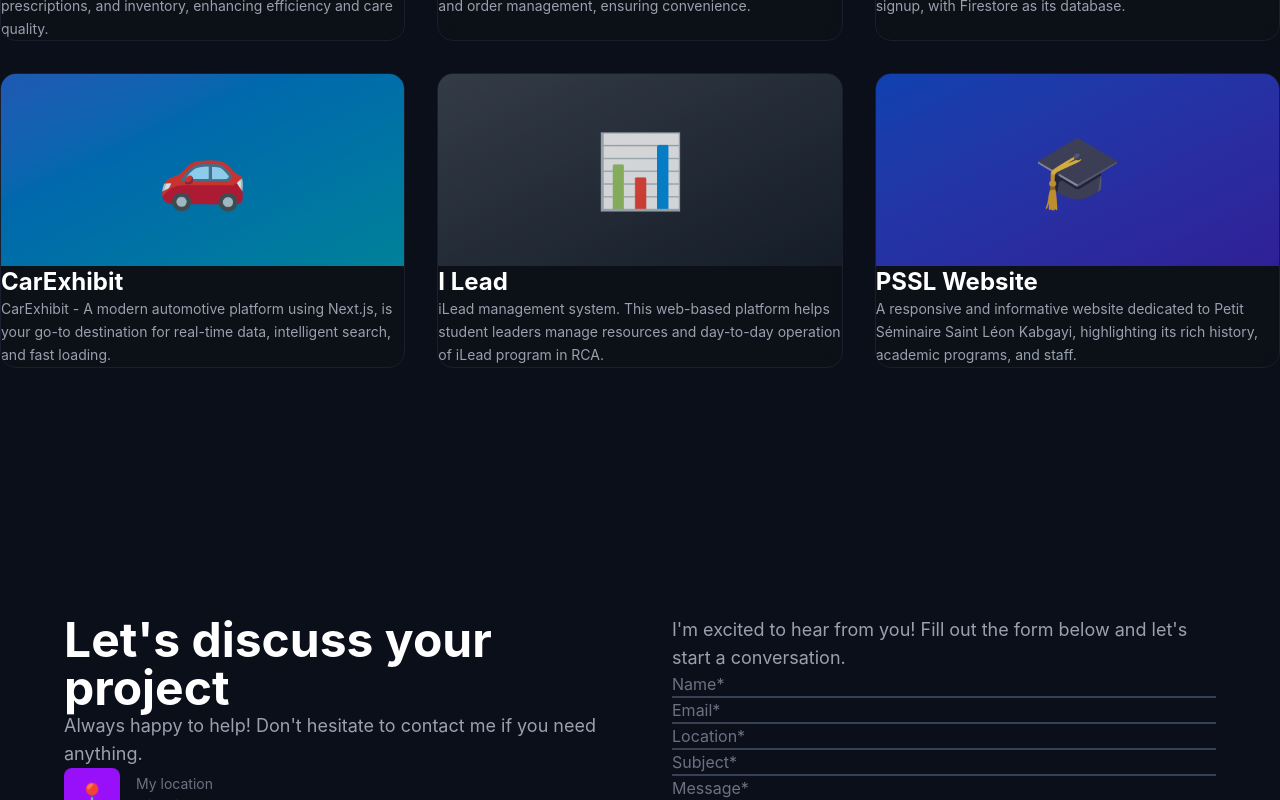
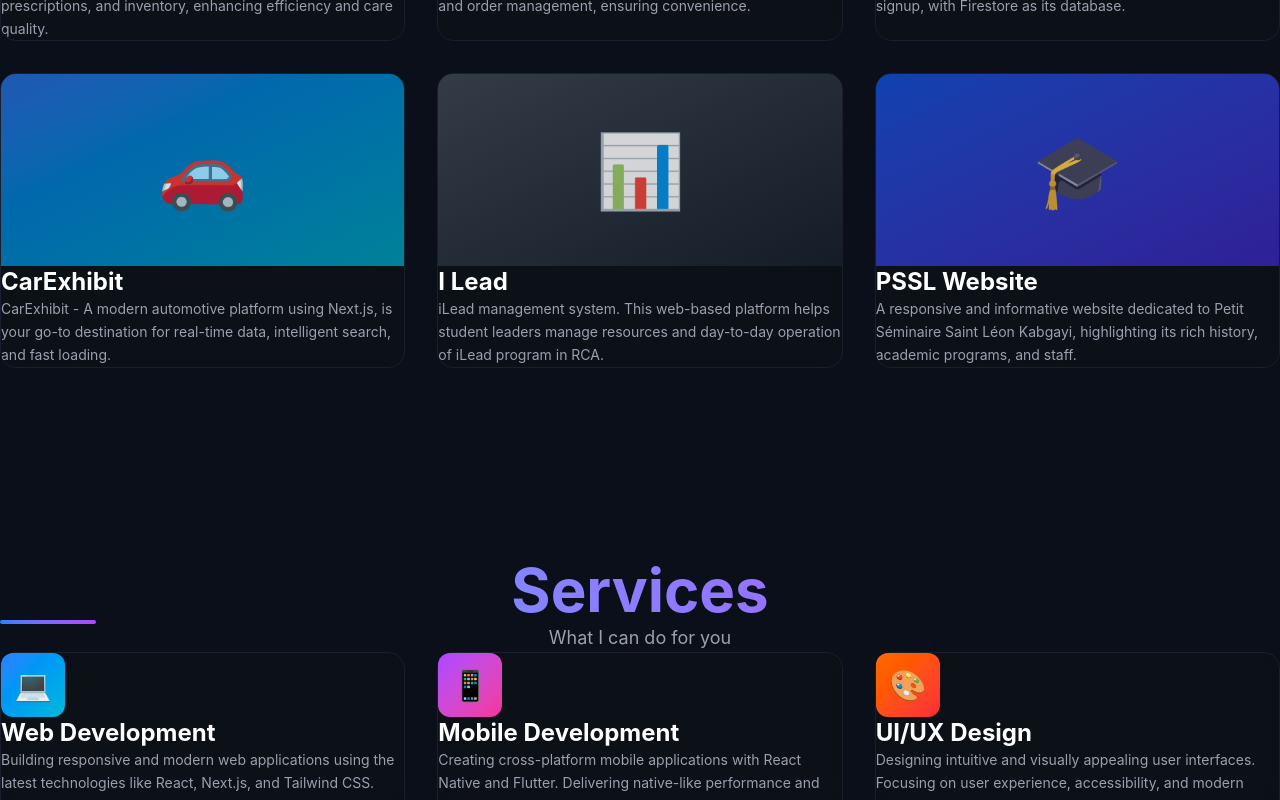
Before and after one commit to IshimweArlene/Portfolio-, a Next.js app: page / in a window 1280 px wide. Shown: the part 2000-2800 px from the top of the page. Built offline with nearby package versions, Linux system fonts and the light colour scheme.

Commit message:
added services

```diff
--- a/app/page.tsx
+++ b/app/page.tsx
@@ -9,6 +9,7 @@ export default function Portfolio() {
   const [typedText, setTypedText] = useState('');
   const [aboutVisible, setAboutVisible] = useState(false);
   const [projectsVisible, setProjectsVisible] = useState(false);
+  const [servicesVisible, setServicesVisible] = useState(false);
   const [contactVisible, setContactVisible] = useState(false);
 
   const phrases = ['Back end development', 'Front end development', 'UI/UX Design', 'Mobile Development'];
@@ -25,7 +26,7 @@ export default function Portfolio() {
     }
 
     const handleScroll = () => {
-      const sections = ['home', 'about', 'projects', 'contact'];
+      const sections = ['home', 'about', 'projects', 'services', 'contact'];
       const scrollPosition = window.scrollY + 100;
 
       for (const section of sections) {
@@ -42,6 +43,7 @@ export default function Portfolio() {
       // Trigger animations when sections come into view
       const aboutSection = document.getElementById('about');
       const projectsSection = document.getElementById('projects');
+      const servicesSection = document.getElementById('services');
       const contactSection = document.getElementById('contact');
 
       if (aboutSection) {
@@ -55,6 +57,13 @@ export default function Portfolio() {
         const projectsTop = projectsSection.getBoundingClientRect().top;
         if (projectsTop < window.innerHeight * 0.75) {
           setProjectsVisible(true);
+        }
+      }
+
+      if (servicesSection) {
+        const servicesTop = servicesSection.getBoundingClientRect().top;
+        if (servicesTop < window.innerHeight * 0.75) {
+          setServicesVisible(true);
         }
       }
 
@@ -563,6 +572,98 @@ export default function Portfolio() {
         </div>
       </section>
 
+      {/* Services Section */}
+      <section id="services" className="relative min-h-screen flex items-center justify-center px-6 py-20 z-10">
+        <div className={`max-w-7xl w-full transition-all duration-1000 ${
+          servicesVisible ? 'opacity-100 translate-y-0' : 'opacity-0 translate-y-20'
+        }`}>
+          <div className="text-center mb-16">
+            <h2 className={`text-6xl font-bold mb-4 bg-clip-text text-transparent ${
+              isDark
+                ? 'bg-linear-to-r from-blue-400 to-purple-500'
+                : 'bg-linear-to-r from-orange-500 to-pink-600'
+            }`}>
+              Services
+            </h2>
+            <div className={`w-24 h-1 mx-auto rounded-full ${
+              isDark
+                ? 'bg-linear-to-r from-blue-500 to-purple-500'
+                : 'bg-linear-to-r from-orange-500 to-pink-500'
+            }`}></div>
+            <p className={`mt-6 text-lg ${
+              isDark ? 'text-gray-400' : 'text-gray-600'
+            }`}>What I can do for you</p>
+          </div>
+
+          <div className="grid md:grid-cols-2 lg:grid-cols-3 gap-8">
+            {[
+              {
+                title: 'Web Development',
+                desc: 'Building responsive and modern web applications using the latest technologies like React, Next.js, and Tailwind CSS. From concept to deployment, I create seamless user experiences.',
+                icon: '💻',
+                color: isDark ? 'from-blue-500 to-cyan-500' : 'from-blue-400 to-cyan-400'
+              },
+              {
+                title: 'Mobile Development',
+                desc: 'Creating cross-platform mobile applications with React Native and Flutter. Delivering native-like performance and beautiful interfaces for iOS and Android.',
+                icon: '📱',
+                color: isDark ? 'from-purple-500 to-pink-500' : 'from-purple-400 to-pink-400'
+              },
+              {
+                title: 'UI/UX Design',
+                desc: 'Designing intuitive and visually appealing user interfaces. Focusing on user experience, accessibility, and modern design principles to create engaging digital products.',
+                icon: '🎨',
+                color: isDark ? 'from-orange-500 to-red-500' : 'from-orange-400 to-red-400'
+              },
+              {
+                title: 'Backend Development',
+                desc: 'Developing robust server-side applications and APIs using Node.js, Express, and databases like MongoDB and PostgreSQL. Ensuring scalability and security.',
+                icon: '⚙️',
+                color: isDark ? 'from-green-500 to-teal-500' : 'from-green-400 to-teal-400'
+              },
+              {
+                title: 'Database Design',
+                desc: 'Architecting efficient database structures and optimizing queries for performance. Experience with both SQL and NoSQL databases for various use cases.',
+                icon: '🗄️',
+                color: isDark ? 'from-indigo-500 to-purple-500' : 'from-indigo-400 to-purple-400'
+              },
+              {
+                title: 'Consulting & Support',
+                desc: 'Providing technical consultation, code reviews, and ongoing support for your projects. Helping teams adopt best practices and improve their development workflow.',
+                icon: '🤝',
+                color: isDark ? 'from-pink-500 to-rose-500' : 'from-pink-400 to-rose-400'
+              },
+            ].map((service, index) => (
+              <div
+                key={index}
+                className={`group relative backdrop-blur-sm border rounded-2xl p-8 transition-all duration-500 hover:-translate-y-2 hover:shadow-2xl ${
+                  isDark
+                    ? 'bg-[#0D1117]/80 border-[#1a1f2e] hover:border-purple-500/50 hover:shadow-purple-500/20'
+                    : 'bg-white/90 border-gray-200 hover:border-purple-400 hover:shadow-purple-500/20'
+                }`}
+              >
+                {/* Icon */}
+                <div className={`w-16 h-16 rounded-xl bg-linear-to-br ${service.color} flex items-center justify-center text-3xl mb-6 group-hover:scale-110 transition-all duration-500`}>
+                  {service.icon}
+                </div>
+
+                {/* Service Info */}
+                <h3 className={`text-2xl font-bold mb-4 ${
+                  isDark ? 'text-white' : 'text-gray-900'
+                }`}>
+                  {service.title}
+                </h3>
+                <p className={`text-sm leading-relaxed ${
+                  isDark ? 'text-gray-400' : 'text-gray-600'
+                }`}>
+                  {service.desc}
+                </p>
+              </div>
+            ))}
+          </div>
+        </div>
+      </section>
+
       {/* Contact Section */}
       <section id="contact" className="relative min-h-screen flex items-center justify-center px-6 py-20 z-10">
         <div className={`max-w-6xl w-full transition-all duration-1000 ${
```
